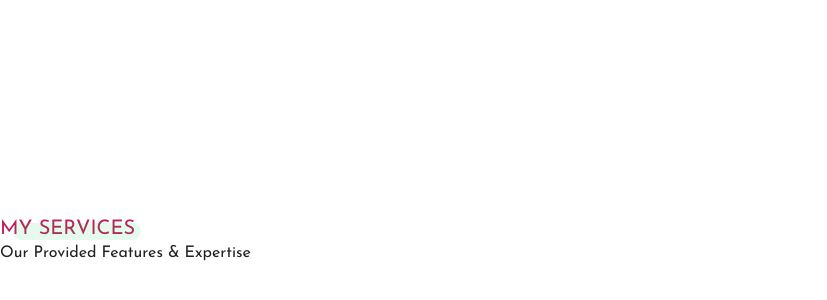
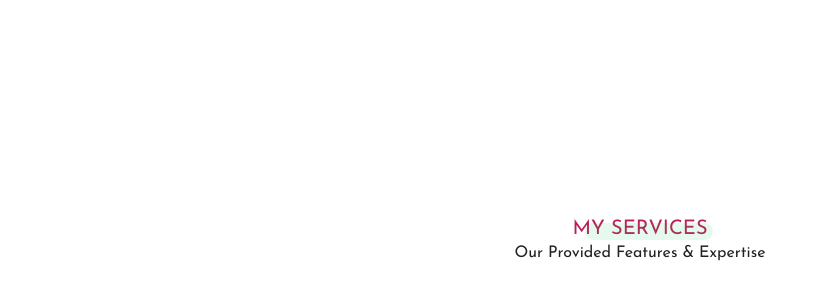
Before and after one commit to VinCodeTheWeb/genosio, a React (Create React App) app in the folder client/: page / in a window 1280 px wide. Shown: the part 1587-1887 px from the top of the page, without its empty margins (0-827 px from the left). Built offline with nearby package versions, Linux system fonts and the light colour scheme.

Commit message:
centering MY SERVICES text

```diff
--- a/client/src/pages/home/home.styles.ts
+++ b/client/src/pages/home/home.styles.ts
@@ -79,10 +79,12 @@ const styles = ({ breakpoints }: Theme) =>
         },
         servicesText: {
             textTransform: 'uppercase',
+            textAlign: 'center',
             fontSize: '2rem',
             '&::before': {
                 content: '" "',
                 color: '#0FBF61',
+                textAlign: 'center',
                 backgroundColor: '#0FBF61',
                 borderRadius: '1.5rem',
                 opacity: '.1',
@@ -90,7 +92,7 @@ const styles = ({ breakpoints }: Theme) =>
                 width: '12.8rem',
                 position: 'absolute',
                 top: '.5rem',
-                left: '1.3rem',
+                left: '7rem',
             },
         },
     });
--- a/client/src/templates/HomeTemplate/home-template.component.tsx
+++ b/client/src/templates/HomeTemplate/home-template.component.tsx
@@ -57,7 +57,7 @@ const HomeTemplate: React.FC<HomeTemplateProps> = ({
             </Box>
 
             <Box height="201.0rem">
-                <Grid container>
+                <Grid container justify="center">
                     <Grid item>{serviceHeadings}</Grid>
                 </Grid>
             </Box>
```
